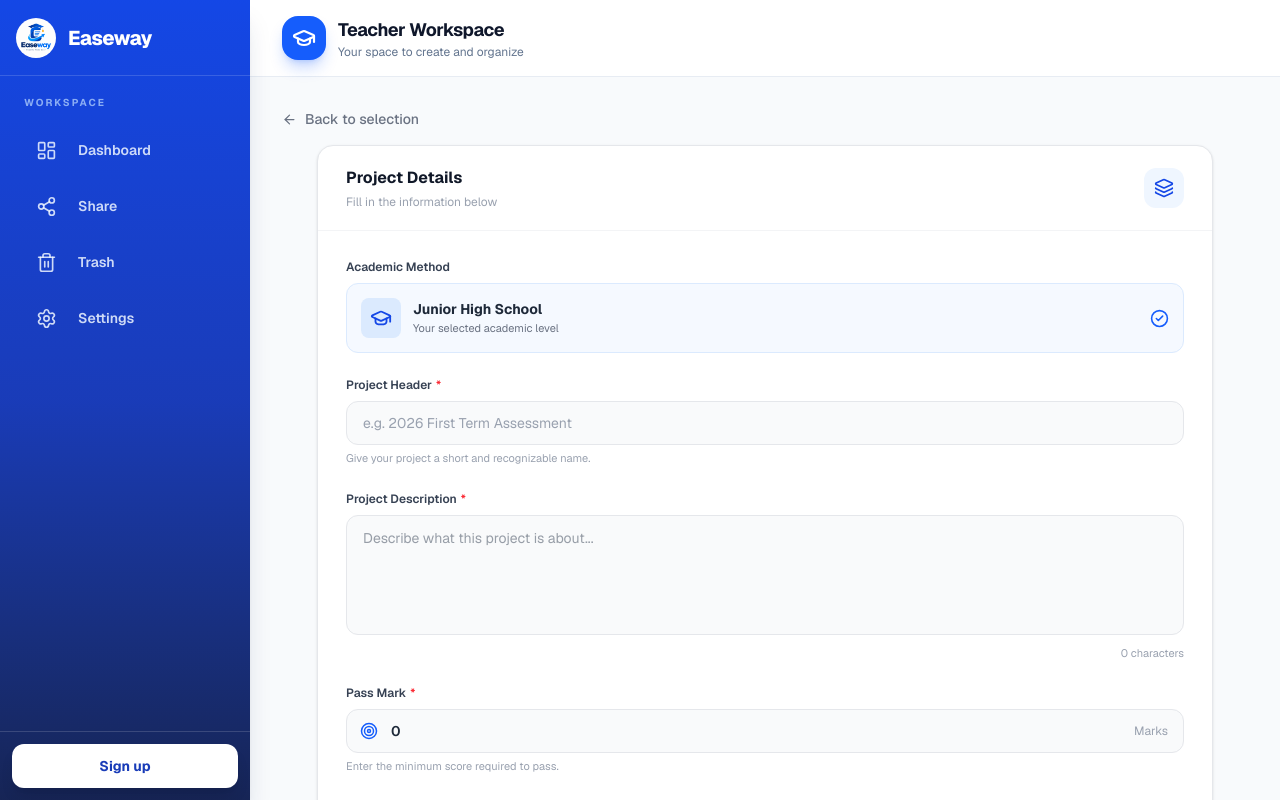
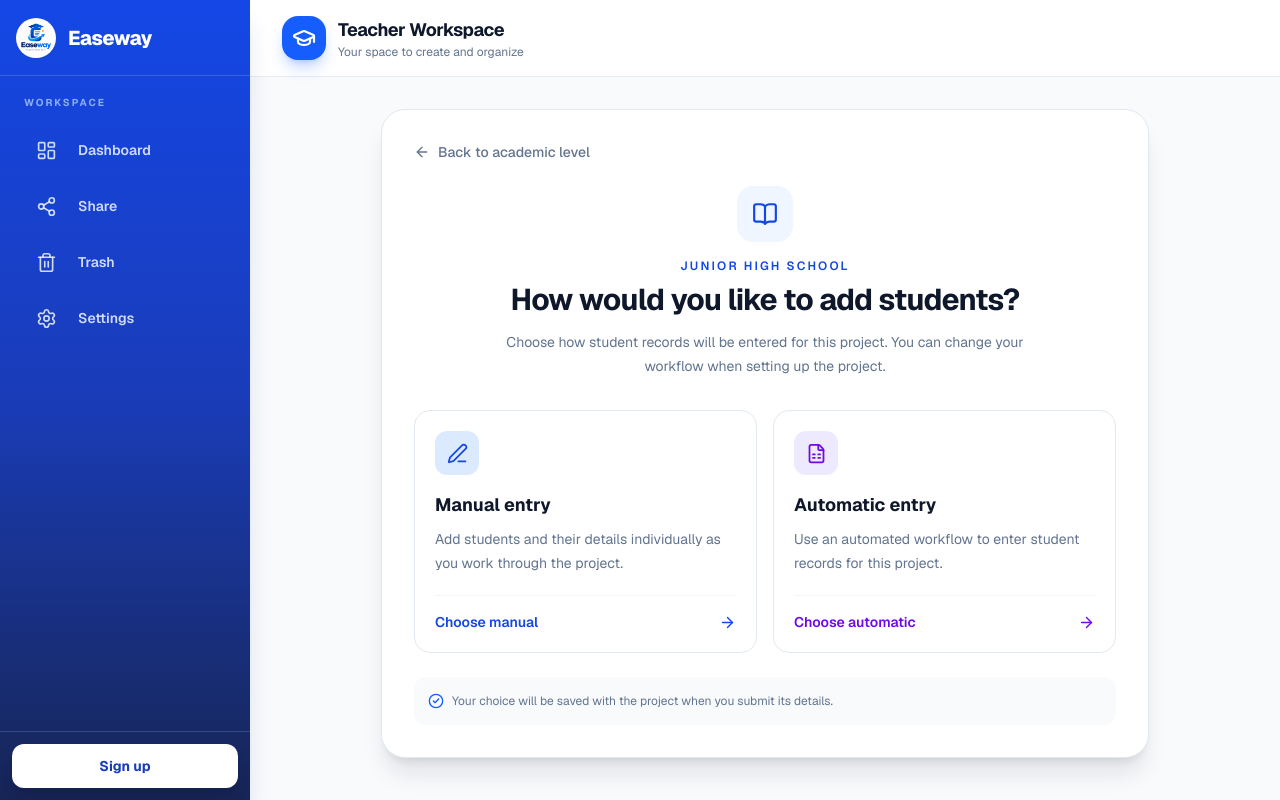
Before and after one commit to petersam6636-web/easeway, a Next.js app: page /home/project in a window 1280 px wide. Both pictures are taken after a click on the button 537 px from the left and 360 px from the top of the page. Shown: the top 800 px of the page. Built offline with nearby package versions, Linux system fonts and the light colour scheme.

Commit message:
start code od fadding manual and automatic feature to the code

```diff
--- a/app/ContextFile.tsx
+++ b/app/ContextFile.tsx
@@ -5,7 +5,7 @@ import { useState } from "react";
 import { appcontext } from "@/lib/appContext";
 
 type FormStep = "school" | "date";
-type PageType = "select" | "details";
+type PageType = "select" | "entryMethod" | "details";
 
 export default function ContextFile(props: any) {
   const [authInitialized, setAuthInitialized] = useState(false);
@@ -24,10 +24,11 @@ const [studentsSubjectLoading, setStudentsSubjectLoading] =
   const [searching, setSearching] = useState(false);
   const [step, setStep] = useState<FormStep>("school");
 
-  const [projectDetails, setProjectDetails] = useState({
+  const [projectDetails, setProjectDetails] = useState<ProjectDetailsType>({
     header: "",
     description: "",
     method: "",
+    entryMethod: "",
     passMark: 0,
     index: 0,
     user_id: "",
--- a/app/home/project/ProjectDetails.tsx
+++ b/app/home/project/ProjectDetails.tsx
@@ -23,7 +23,7 @@ import {
 
 import useApp from "@/lib/useApp";
 import { supabase } from "@/lib/supabase-client";
-type PageType = "select" | "details";
+type PageType = "select" | "entryMethod" | "details";
 
 type ProjectDetailsProps = {
   method: "JHS" | "Primary" | null;
@@ -101,6 +101,7 @@ export default function ProjectDetails({
       header: "",
       description: "",
       method: selectedMethod ?? "",
+      entryMethod: "",
       passMark: 0,
       index: 0,
       user_id: anotherOne?.id ?? "",
@@ -213,6 +214,11 @@ export default function ProjectDetails({
       return;
     }
 
+    if (!projectDetails.entryMethod) {
+      showError("Please select a student entry method.");
+      return;
+    }
+
     if (
       !Number.isFinite(projectDetails.passMark) ||
       projectDetails.passMark < 0
@@ -252,6 +258,7 @@ export default function ProjectDetails({
           header: projectDetails.header.trim(),
           description: projectDetails.description.trim(),
           method: selectedMethod,
+          entryMethod: projectDetails.entryMethod,
           passMark: projectDetails.passMark,
           index: projectDetails.index,
           user_id: anotherOne.id,
--- a/app/home/project/Selection.tsx
+++ b/app/home/project/Selection.tsx
@@ -13,6 +13,8 @@ import {
   ArrowRight,
   ArrowLeft,
   CheckCircle2,
+  PenLine,
+  FileSpreadsheet,
 } from "lucide-react";
 
 import ProjectDetails from "./ProjectDetails";
@@ -24,7 +26,15 @@ type ProjectMethod = "JHS" | "Primary";
 export default function SchoolDatas() {
   const router = useRouter();
 
-  const { subjectSteps, setSubjectSteps, page, setPage } = useApp();
+  const {
+    subjectSteps,
+    setSubjectSteps,
+    page,
+    setPage,
+    projectMethod,
+    setProjectMethod,
+    setProjectDetails,
+  } = useApp();
 
   const [selectedMethod, setSelectedMethod] =
     useState<ProjectMethod | null>(null);
@@ -89,6 +99,12 @@ export default function SchoolDatas() {
 
   const handleSelect = (method: ProjectMethod) => {
     setSelectedMethod(method);
+    setProjectMethod(method);
+    setProjectDetails((previous) => ({
+      ...previous,
+      method,
+      entryMethod: "",
+    }));
 
     // Save all subjects belonging to the selected academic method.
     setSubjectSteps(
@@ -115,12 +131,25 @@ export default function SchoolDatas() {
   ]
     );
 
+    setPage("entryMethod");
+  };
+
+  const handleBackToLevel = () => {
+    setPage("select");
+  };
+
+  const handleEntryMethodSelect = (entryMethod: "manual" | "automatic") => {
+    setProjectDetails((previous) => ({ ...previous, entryMethod }));
     setPage("details");
   };
 
-  const handleBack = () => {
-    setPage("select");
+  const handleBackToEntryMethod = () => {
+    setPage("entryMethod");
   };
+
+  const currentMethod = selectedMethod ?? (
+    projectMethod === "JHS" || projectMethod === "Primary" ? projectMethod : null
+  );
 
   return (
     <div ref={containerRef} className="w-full">
@@ -129,14 +158,109 @@ export default function SchoolDatas() {
         <div className="w-full">
           <button
             type="button"
-            onClick={handleBack}
+            onClick={handleBackToEntryMethod}
             className="mb-4 flex items-center gap-2 text-xs sm:text-sm font-medium text-gray-500 hover:text-blue-700 transition-colors duration-200 cursor-pointer"
           >
             <ArrowLeft size={15} />
             Back to selection
           </button>
 
-          <ProjectDetails setPage={setPage} method={selectedMethod} />
+          <ProjectDetails setPage={setPage} method={currentMethod} />
+        </div>
+      )}
+
+      {page === "entryMethod" && (
+        <div
+          role="dialog"
+          aria-modal="true"
+          aria-labelledby="entry-method-title"
+          className="mx-auto w-full max-w-3xl rounded-3xl border border-slate-200 bg-white p-5 shadow-xl shadow-slate-900/10 sm:p-8"
+        >
+          <button
+            type="button"
+            onClick={handleBackToLevel}
+            className="mb-6 inline-flex items-center gap-2 text-sm font-medium text-slate-500 transition-colors hover:text-blue-700"
+          >
+            <ArrowLeft size={16} />
+            Back to academic level
+          </button>
+
+          <div className="mx-auto max-w-xl text-center">
+            <div className="mx-auto mb-4 flex h-14 w-14 items-center justify-center rounded-2xl bg-blue-50 text-blue-700">
+              <BookOpen size={26} />
+            </div>
+            <p className="text-xs font-semibold uppercase tracking-[0.18em] text-blue-700">
+              {currentMethod === "JHS" ? "Junior High School" : "Primary School"}
+            </p>
+            <h2
+              id="entry-method-title"
+              className="mt-2 text-2xl font-bold tracking-tight text-slate-900 sm:text-3xl"
+            >
+              How would you like to add students?
+            </h2>
+            <p className="mt-3 text-sm leading-6 text-slate-500">
+              Choose how student records will be entered for this project. You can
+              change your workflow when setting up the project.
+            </p>
+          </div>
+
+          <div className="mt-8 grid gap-4 sm:grid-cols-2">
+            <button
+              type="button"
+              onClick={() => handleEntryMethodSelect("manual")}
+              className="group rounded-2xl border border-slate-200 p-5 text-left transition-all hover:-translate-y-0.5 hover:border-blue-300 hover:bg-blue-50/40 hover:shadow-lg hover:shadow-blue-900/5 focus-visible:outline-none focus-visible:ring-4 focus-visible:ring-blue-500/20"
+            >
+              <span className="flex h-11 w-11 items-center justify-center rounded-xl bg-blue-100 text-blue-700">
+                <PenLine size={21} />
+              </span>
+              <span className="mt-4 block text-lg font-bold text-slate-900">
+                Manual entry
+              </span>
+              <span className="mt-2 block text-sm leading-6 text-slate-500">
+                Add students and their details individually as you work through
+                the project.
+              </span>
+              <span className="mt-5 flex items-center justify-between border-t border-slate-100 pt-4 text-sm font-semibold text-blue-700">
+                Choose manual
+                <ArrowRight
+                  size={17}
+                  className="transition-transform group-hover:translate-x-1"
+                />
+              </span>
+            </button>
+
+            <button
+              type="button"
+              onClick={() => handleEntryMethodSelect("automatic")}
+              className="group rounded-2xl border border-slate-200 p-5 text-left transition-all hover:-translate-y-0.5 hover:border-violet-300 hover:bg-violet-50/40 hover:shadow-lg hover:shadow-violet-900/5 focus-visible:outline-none focus-visible:ring-4 focus-visible:ring-violet-500/20"
+            >
+              <span className="flex h-11 w-11 items-center justify-center rounded-xl bg-violet-100 text-violet-700">
+                <FileSpreadsheet size={21} />
+              </span>
+              <span className="mt-4 block text-lg font-bold text-slate-900">
+                Automatic entry
+              </span>
+              <span className="mt-2 block text-sm leading-6 text-slate-500">
+                Use an automated workflow to enter student records for this
+                project.
+              </span>
+              <span className="mt-5 flex items-center justify-between border-t border-slate-100 pt-4 text-sm font-semibold text-violet-700">
+                Choose automatic
+                <ArrowRight
+                  size={17}
+                  className="transition-transform group-hover:translate-x-1"
+                />
+              </span>
+            </button>
+          </div>
+
+          <div className="mt-6 flex items-start gap-2 rounded-xl bg-slate-50 p-3.5 text-xs leading-5 text-slate-500">
+            <CheckCircle2 size={16} className="mt-0.5 shrink-0 text-blue-600" />
+            <p>
+              Your choice will be saved with the project when you submit its
+              details.
+            </p>
+          </div>
         </div>
       )}
 
--- a/lib/appContext.ts
+++ b/lib/appContext.ts
@@ -7,7 +7,7 @@ import {
   type SetStateAction,
 } from "react";
 
-type PageType = "select" | "details";
+type PageType = "select" | "entryMethod" | "details";
 type FormStep = "school" | "date";
 
 type ContextType = {
@@ -44,16 +44,8 @@ type ContextType = {
   };
   setSchoolData_ui: Dispatch<SetStateAction<any>>;
 
-  projectDetails: {
-    header: string;
-    description: string;
-    method: string;
-    passMark: number;
-    index: number;
-    user_id: string;
-    deleted: string;
-  };
-  setProjectDetails: Dispatch<SetStateAction<any>>;
+  projectDetails: ProjectDetailsType;
+  setProjectDetails: Dispatch<SetStateAction<ProjectDetailsType>>;
 
   projectId: any;
   setProjectId: Dispatch<SetStateAction<any>>;
--- a/types.d.ts
+++ b/types.d.ts
@@ -100,6 +100,7 @@ type ProjectWithStudents = SubjectType & {
   header: string;
   description: string;
   method: string;
+  entryMethod: string;
   passMark: number;
   index: number;
   user_id: string;
```
